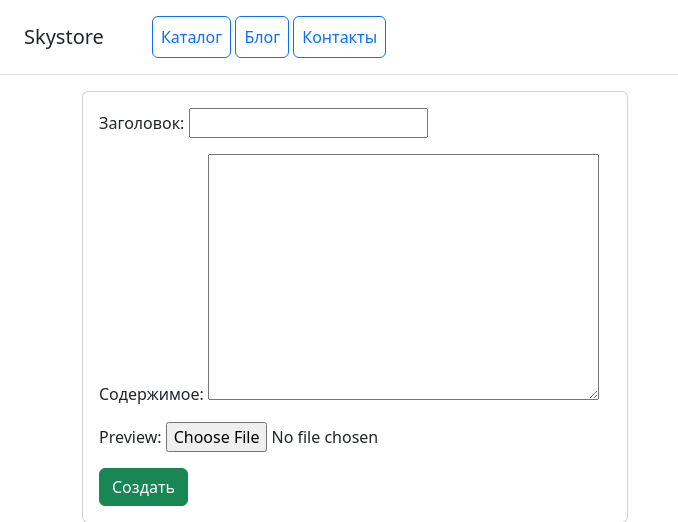
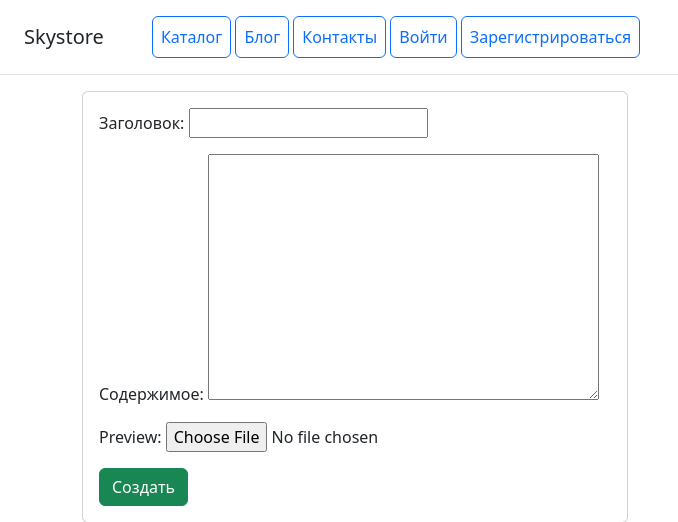
Before and after one commit to artsjesus/web2, a Django app: page /blog/blog/create in a window 1280 px wide. Shown: the top 522 px of the page, without its empty margins (0-678 px from the left). Run offline with Django 5.2, Linux system fonts and the light colour scheme.

Commit message:
create вход выход регистрация

```diff
--- a/catalog/templates/catalog/includes/inc_menu.html
+++ b/catalog/templates/catalog/includes/inc_menu.html
@@ -4,5 +4,11 @@
         <a class="p-2 btn btn-outline-primary" href="/">Каталог</a>
         <a class="p-2 btn btn-outline-primary" href="/blog/blog_list">Блог</a>
         <a class="p-2 btn btn-outline-primary" href="/contacts/">Контакты</a>
+        {% if user.is_authenticated %}
+            <a class="p-2 btn btn-outline-primary" href="/users/logout">Выйти</a>
+        {% else %}
+            <a class="p-2 btn btn-outline-primary" href="/users/login">Войти</a>
+            <a class="p-2 btn btn-outline-primary" href="/users/register">Зарегистрироваться</a>
+        {% endif %}
     </nav>
 </div>
```
